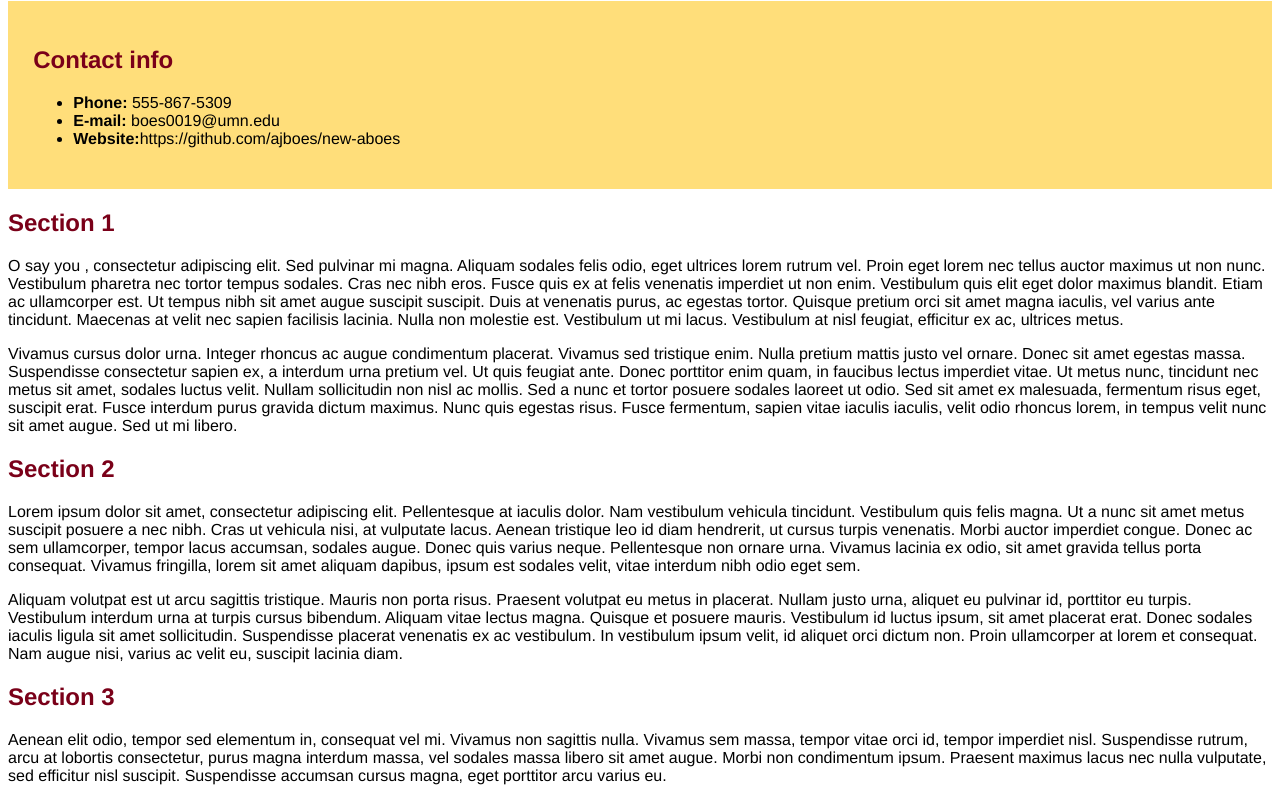
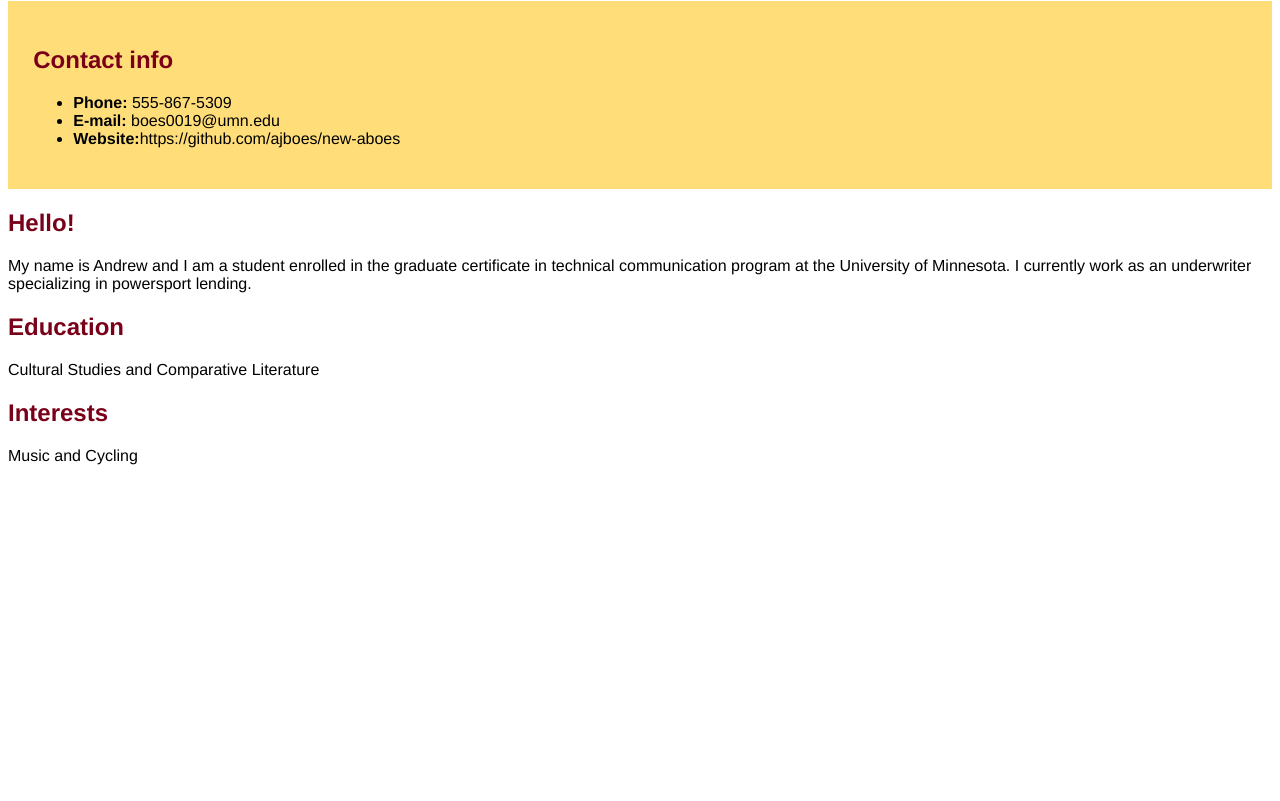
Before and after one commit to Mai-Kh/new-aboes, a plain HTML site: page index.html in a window 1280 px wide. Shown: the part 79-880 px from the top of the page. After the commit the page ends 800 px from the top, so only its background shows below. Drawn offline with Linux system fonts and the light colour scheme.

Commit message:
assignment

```diff
--- a/index.html
+++ b/index.html
@@ -17,21 +17,21 @@
 </ul>
 </div>
 
-<h2>Section 1</h2>
+<h2>Hello!</h2>
 
-<p>O say you , consectetur adipiscing elit. Sed pulvinar mi magna. Aliquam sodales felis odio, eget ultrices lorem rutrum vel. Proin eget lorem nec tellus auctor maximus ut non nunc. Vestibulum pharetra nec tortor tempus sodales. Cras nec nibh eros. Fusce quis ex at felis venenatis imperdiet ut non enim. Vestibulum quis elit eget dolor maximus blandit. Etiam ac ullamcorper est. Ut tempus nibh sit amet augue suscipit suscipit. Duis at venenatis purus, ac egestas tortor. Quisque pretium orci sit amet magna iaculis, vel varius ante tincidunt. Maecenas at velit nec sapien facilisis lacinia. Nulla non molestie est. Vestibulum ut mi lacus. Vestibulum at nisl feugiat, efficitur ex ac, ultrices metus. </p>
+<p>My name is Andrew and I am a student enrolled in the graduate certificate in technical communication program at the University of Minnesota. I currently work as an underwriter specializing in powersport lending.</p>
 
-<p> Vivamus cursus dolor urna. Integer rhoncus ac augue condimentum placerat. Vivamus sed tristique enim. Nulla pretium mattis justo vel ornare. Donec sit amet egestas massa. Suspendisse consectetur sapien ex, a interdum urna pretium vel. Ut quis feugiat ante. Donec porttitor enim quam, in faucibus lectus imperdiet vitae. Ut metus nunc, tincidunt nec metus sit amet, sodales luctus velit. Nullam sollicitudin non nisl ac mollis. Sed a nunc et tortor posuere sodales laoreet ut odio. Sed sit amet ex malesuada, fermentum risus eget, suscipit erat. Fusce interdum purus gravida dictum maximus. Nunc quis egestas risus. Fusce fermentum, sapien vitae iaculis iaculis, velit odio rhoncus lorem, in tempus velit nunc sit amet augue. Sed ut mi libero.</p>
 
-<h2>Section 2</h2>
 
-<p>Lorem ipsum dolor sit amet, consectetur adipiscing elit. Pellentesque at iaculis dolor. Nam vestibulum vehicula tincidunt. Vestibulum quis felis magna. Ut a nunc sit amet metus suscipit posuere a nec nibh. Cras ut vehicula nisi, at vulputate lacus. Aenean tristique leo id diam hendrerit, ut cursus turpis venenatis. Morbi auctor imperdiet congue. Donec ac sem ullamcorper, tempor lacus accumsan, sodales augue. Donec quis varius neque. Pellentesque non ornare urna. Vivamus lacinia ex odio, sit amet gravida tellus porta consequat. Vivamus fringilla, lorem sit amet aliquam dapibus, ipsum est sodales velit, vitae interdum nibh odio eget sem.</p>
+<h2>Education</h2>
 
-<p>Aliquam volutpat est ut arcu sagittis tristique. Mauris non porta risus. Praesent volutpat eu metus in placerat. Nullam justo urna, aliquet eu pulvinar id, porttitor eu turpis. Vestibulum interdum urna at turpis cursus bibendum. Aliquam vitae lectus magna. Quisque et posuere mauris. Vestibulum id luctus ipsum, sit amet placerat erat. Donec sodales iaculis ligula sit amet sollicitudin. Suspendisse placerat venenatis ex ac vestibulum. In vestibulum ipsum velit, id aliquet orci dictum non. Proin ullamcorper at lorem et consequat. Nam augue nisi, varius ac velit eu, suscipit lacinia diam. </p>
+<p>Cultural Studies and Comparative Literature</p>
 
-<h2>Section 3</h2>
 
-<p>Aenean elit odio, tempor sed elementum in, consequat vel mi. Vivamus non sagittis nulla. Vivamus sem massa, tempor vitae orci id, tempor imperdiet nisl. Suspendisse rutrum, arcu at lobortis consectetur, purus magna interdum massa, vel sodales massa libero sit amet augue. Morbi non condimentum ipsum. Praesent maximus lacus nec nulla vulputate, sed efficitur nisl suscipit. Suspendisse accumsan cursus magna, eget porttitor arcu varius eu.</p>
+
+<h2>Interests</h2>
+
+<p>Music and Cycling</p>
 
 </body>
 </html>
```
